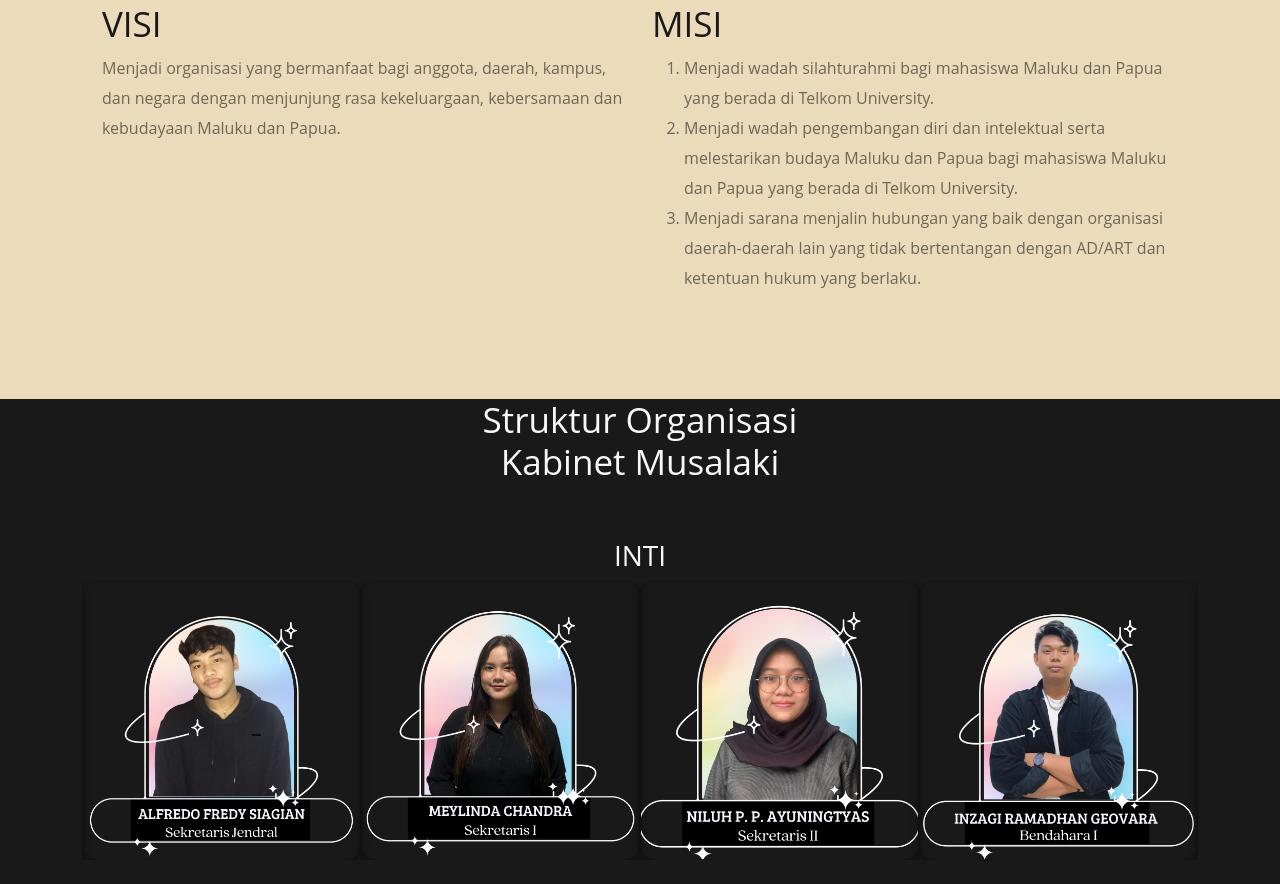
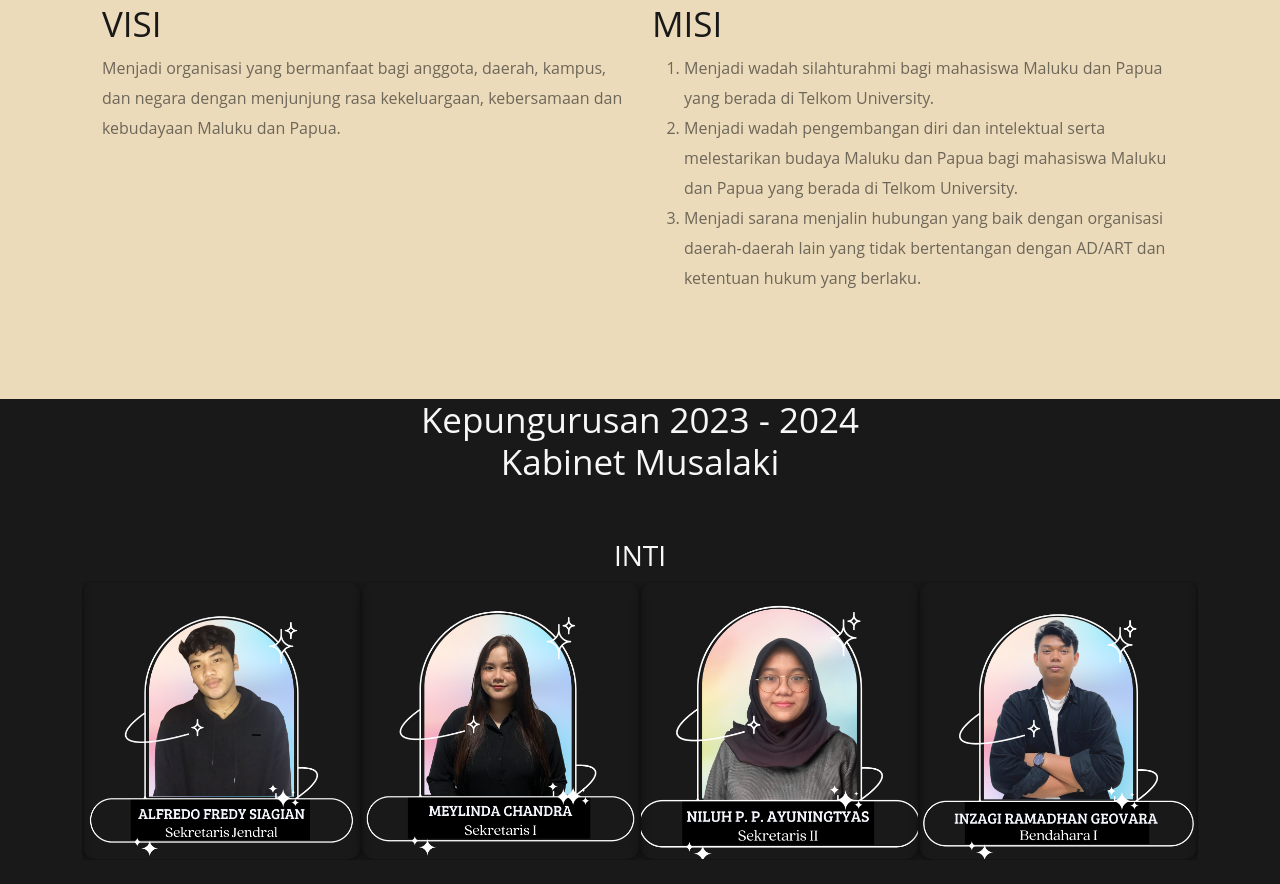
Before and after one commit to Aryaashari/website-immapa-fe, a plain HTML site: page index.html in a window 1280 px wide. Shown: the part 1393-2277 px from the top of the page. Drawn offline with Linux system fonts and the light colour scheme; a web font is replaced by a local one.

Commit message:
change title kepungurusan

```diff
--- a/index.html
+++ b/index.html
@@ -94,7 +94,7 @@
 
     <!-- Struktur Organisasi -->
     <div class="struktur-organisasi">
-        <h1 class="title-section text-center">Struktur Organisasi<br>Kabinet Musalaki</h1>
+        <h1 class="title-section text-center">Kepungurusan 2023 - 2024<br>Kabinet Musalaki</h1>
         <div class="container">
             <div class="row">
                 <h3 class="subtitle-section text-center mt-5 mb-2">INTI</h3>
```
